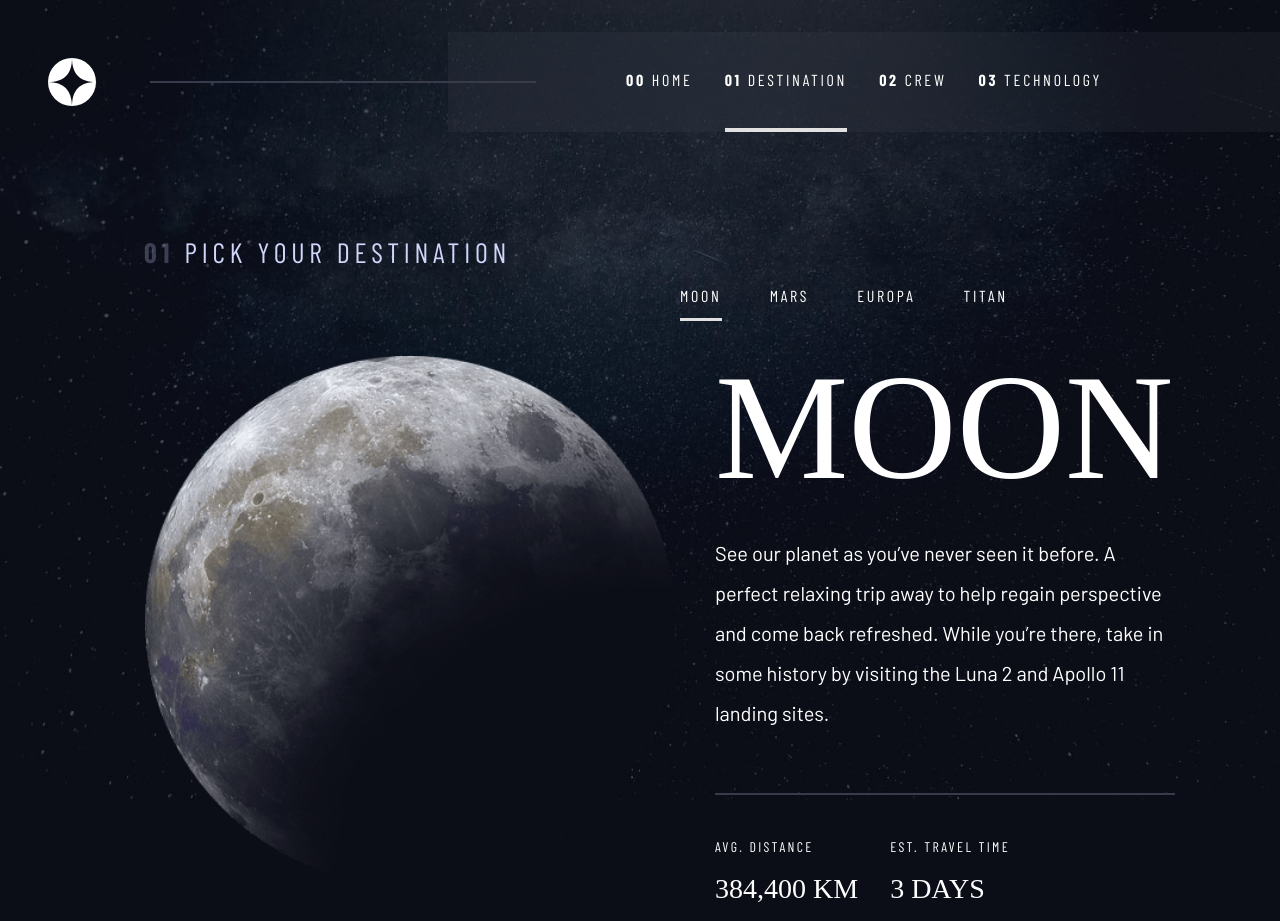
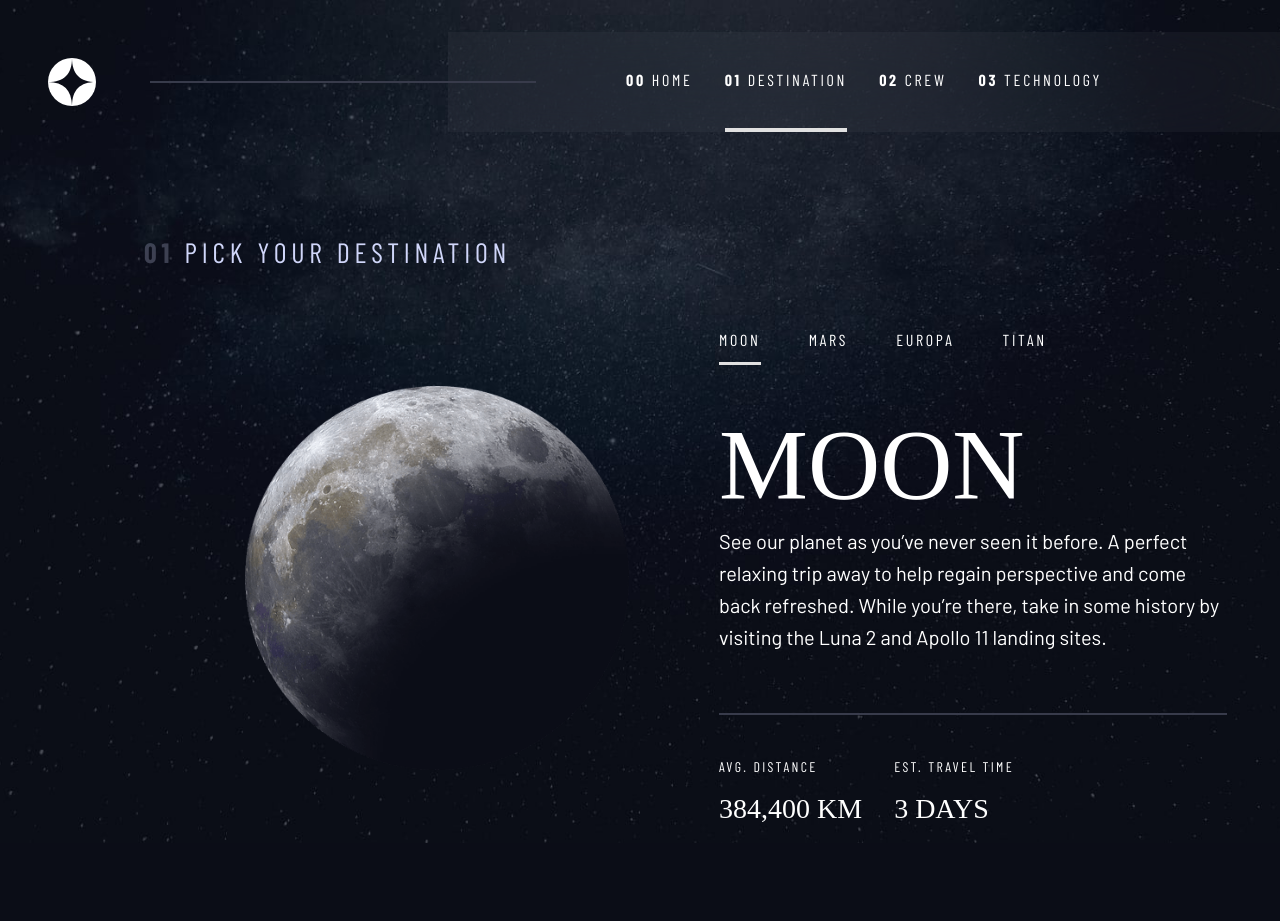
Before and after one commit to rycalingo/space-explorer-mm, a React (Vite) app: page /destination in a window 1280 px wide. After the commit the page ends 843 px from the top, so only its background shows below. Built offline with nearby package versions, Linux system fonts and the light colour scheme; a web font is replaced by a local one.

Commit message:
Fix styling on destination page

```diff
--- a/src/features/TabContainer.tsx
+++ b/src/features/TabContainer.tsx
@@ -37,7 +37,7 @@ export const useTabState = () => {
 
 export const TabContainer = ({ children, ...rest }: Props) => {
 	return (
-		<Box p="1px" {...rest}>
+		<Box p="1px" pos="relative" w={["", "", "", "1024px"]} {...rest}>
 			<TabStateProvider>{children}</TabStateProvider>
 		</Box>
 	);
@@ -45,7 +45,7 @@ export const TabContainer = ({ children, ...rest }: Props) => {
 
 export const TabSections = ({ children, ...rest }: Props) => {
 	return (
-		<Box pos="relative" w="100%" h="100%" {...rest}>
+		<Box overflow="hidden" {...rest}>
 			{children}
 		</Box>
 	);
@@ -61,7 +61,7 @@ export const TabItem = ({ children, index, ...rest }: TabItemProps) => {
 	const isActive = activeTab !== index ? "none" : "block";
 
 	return (
-		<Box pos="absolute" display={isActive} top="0" {...rest}>
+		<Box display={isActive} {...rest}>
 			{children}
 		</Box>
 	);
@@ -70,22 +70,15 @@ export const TabItem = ({ children, index, ...rest }: TabItemProps) => {
 interface TabTemplateProps {
 	key?: string | number;
 	name: string;
-	img: string;
 	description: string;
 	dist: string;
 	travel: string;
 }
 
-export const TabTemplate = ({ name, img, description, dist, travel }: TabTemplateProps) => {
+export const TabTemplate = ({ name, description, dist, travel }: TabTemplateProps) => {
 	return (
-		<Stack direction={["column", "column", "column", "row"]} justify={["space-between"]} alignItems={"center"} h={["auto", null, null, "600px"]} gap="40px">
-			<Flex flex="1" justify="center">
-				<Square size="530px">
-					<Image src={img} alt="" width="100%" />
-				</Square>
-			</Flex>
 		<Box flex="1">
-				<Heading as="h1" variant="h1">
+			<Heading as="h2" variant="h2">
 				{name}
 			</Heading>
 			<Text mb="60px">{description}</Text>
@@ -109,6 +102,5 @@ export const TabTemplate = ({ name, img, description, dist, travel }: TabTemplat
 				</Box>
 			</Flex>
 		</Box>
-		</Stack>
 	);
 };
--- a/src/features/TabRow.tsx
+++ b/src/features/TabRow.tsx
@@ -6,7 +6,7 @@ interface Props {
 
 export const TabRow = ({ children, ...rest }: Props) => {
 	return (
-		<Flex {...rest} w="50%" justifyContent={["center", null, "flex-start"]} gap="12" ml={["auto", null, "auto"]} mr={["auto", null, 0]} pl="40px">
+		<Flex {...rest} w="100%" justifyContent={["center", null, "flex-start"]} gap="12" ml={["auto", null, "0"]} mb={["40px"]}>
 			{children}
 		</Flex>
 	);
--- a/src/layout/Header.tsx
+++ b/src/layout/Header.tsx
@@ -7,7 +7,7 @@ interface Props {
 
 const Header = ({ children, ...rest }: Props) => {
 	return (
-		<Box as="header" w="100vw" top={[0, 0, 0, "32px"]} pos="fixed" {...rest}>
+		<Box as="header" w="100vw" top={[0, 0, 0, "32px"]} pos="fixed" zIndex="1" {...rest}>
 			<Container maxW={["xl1"]}>
 				<Flex w="100%" h="100px" justifyContent="space-between" alignItems={"center"}>
 					<Logo m="32px" />
--- a/src/layout/Stage.tsx
+++ b/src/layout/Stage.tsx
@@ -43,10 +43,10 @@ const Stage = ({ children, ...rest }: Props) => {
 	});
 
 	return (
-		<>
+		<Box>
 			<Header>
 				<Navbar>{navLink_list}</Navbar>
-				<Box as="hr" layerStyle="bar" pos="absolute" left="150px" zIndex="110" w="30%"></Box>
+				<Box as="hr" visibility={["hidden", null, "visible"]} layerStyle="bar" pos="absolute" left="150px" zIndex="110" w="30%"></Box>
 			</Header>
 			<Box w="100%" minH="100vh" py={[0, 0, 4]} bgPos="top center" bgRepeat="no-repeat" bgSize="cover" objectFit="cover" {...rest}>
 				<Box h="100px" pt="40px"></Box>
@@ -54,7 +54,7 @@ const Stage = ({ children, ...rest }: Props) => {
 					{children}
 				</Box>
 			</Box>
-		</>
+		</Box>
 	);
 };
 export default Stage;
--- a/src/pages/destination/index.tsx
+++ b/src/pages/destination/index.tsx
@@ -1,6 +1,6 @@
 // import { SiteContext } from "@/app/App";
 import Stage from "@/layout/Stage";
-import { Box, Heading, chakra } from "@chakra-ui/react";
+import { Box, Flex, Heading, Image, Square, Stack, chakra } from "@chakra-ui/react";
 
 import useSiteContent from "@/features/hooks/useSiteContent";
 
@@ -31,6 +31,7 @@ export default function Destination() {
 	const dest_content = data?.destinations;
 
 	const tab_lables: React.ReactNode[] = [];
+	const image_sections: React.ReactNode[] = [];
 
 	const tab_sections = dest_content?.map((item: Dest, i: number) => {
 		const { name, images, description, distance, travel } = item;
@@ -44,9 +45,18 @@ export default function Destination() {
 
 		const src = images?.png.replace(/^\./, "./src");
 
+		const img = (
+			<TabItem key={name + i} index={i}>
+				<Square size={["sm"]}>
+					<Image src={src} alt="" width={["530px"]} mx="auto" />
+				</Square>
+			</TabItem>
+		);
+
+		image_sections.push(img);
 		return (
 			<TabItem key={name + i} index={i}>
-				<TabTemplate name={name} img={src} description={description} dist={distance} travel={travel} />
+				<TabTemplate name={name} description={description} dist={distance} travel={travel} />
 			</TabItem>
 		);
 	});
@@ -60,9 +70,17 @@ export default function Destination() {
 					</Box>{" "}
 					Pick Your Destination
 				</Heading>
-				<ChakraTabContainer>
-					<TabRow>{tab_lables}</TabRow>
-					<TabSections>{tab_sections}</TabSections>
+				<ChakraTabContainer w={["100%"]} minH={["xs", "sm", "md"]} mt={["60px"]} ml={["60px"]}>
+					<Stack direction={["column", "column", "row", "row"]} spacing={[50]} justifyContent={["center", "center", "space-bettween"]}>
+						<Box alignSelf="center" mx={["40px"]}>
+							<TabSections>{image_sections}</TabSections>
+						</Box>
+						<Box>
+							<TabRow>{tab_lables}</TabRow>
+
+							<TabSections>{tab_sections}</TabSections>
+						</Box>
+					</Stack>
 				</ChakraTabContainer>
 			</Box>
 		</ChakraStage>
--- a/src/theme/common/text.ts
+++ b/src/theme/common/text.ts
@@ -4,7 +4,7 @@ export const textStyles = {
     fontFamily: "body",
     fontSize: ["calc(15/16 * 1rem)", "calc(20/16 * 1rem)"],
     fontWeight: "400",
-    lineHeight: "2em",
+    lineHeight: "2rem",
     textAlign: ["center", "center", "center", "left"],
     mb: ["2rem", "2rem", "6rem"],
   },
```
Lines whose indentation alone changed are shown as unchanged.
